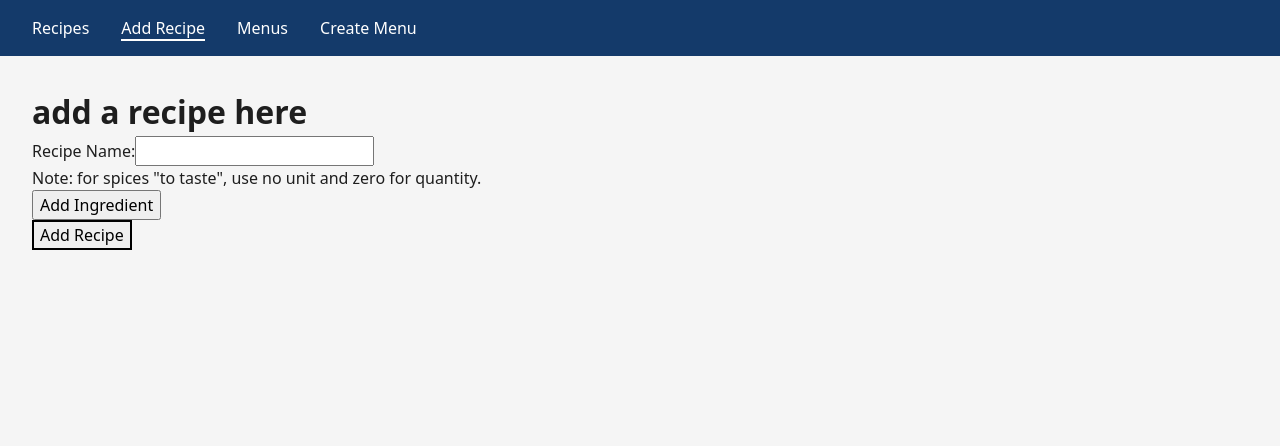
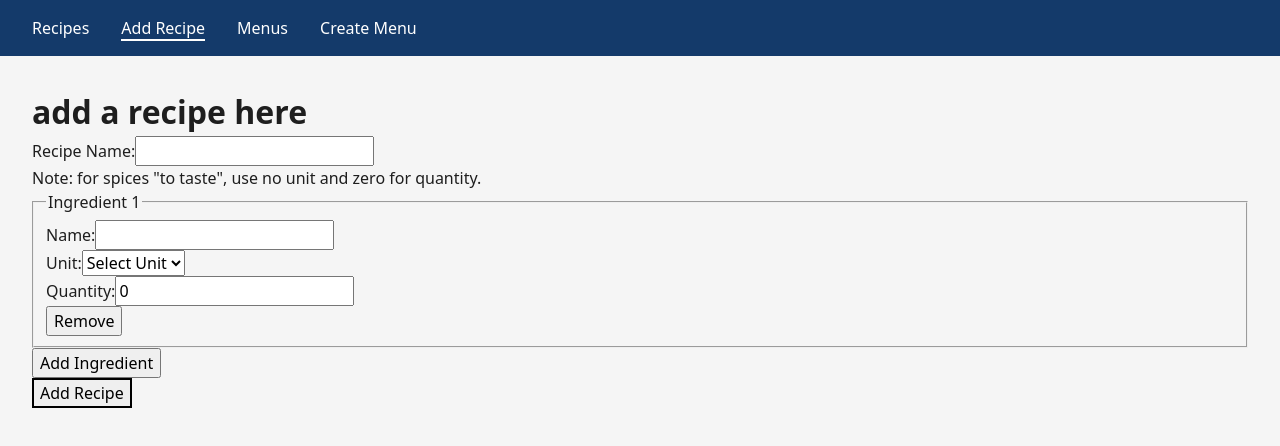
Before and after one commit to bea94k/hat-menu-v0.2, a React (Vite) app in the folder hat-menu/: page /add-recipe in a window 1280 px wide. Shown: the top 446 px of the page. Built offline with nearby package versions, Linux system fonts and the light colour scheme; data requests are answered from the project's data file.

Commit message:
Open one empty ingredient field at start

```diff
--- a/hat-menu/src/components/AddRecipeForm.tsx
+++ b/hat-menu/src/components/AddRecipeForm.tsx
@@ -16,7 +16,12 @@ const AddRecipeForm = () => {
         reset,
         handleSubmit,
         formState: { errors },
-    } = useForm({resolver: yupResolver(RecipeFormSchema)});
+    } = useForm({
+        resolver: yupResolver(RecipeFormSchema),
+        defaultValues: {
+            ingredients: [{ name: '', unit: '', quantity: 0 }],
+        }
+    });
     const { fields, append, remove, replace } = useFieldArray({
         control,
         name: 'ingredients',
--- a/hat-menu/src/data/db.json
+++ b/hat-menu/src/data/db.json
@@ -411,6 +411,16 @@
           "quantity": 0
         }
       ]
+    },
+    {
+      "id": "dc40",
+      "ingredients": [],
+      "name": "abc"
+    },
+    {
+      "id": "981c",
+      "ingredients": [],
+      "name": "test"
     }
   ],
   "menus": [
```
Also changed, not shown: 1 other file (tests, documents, lock files or other folders).
